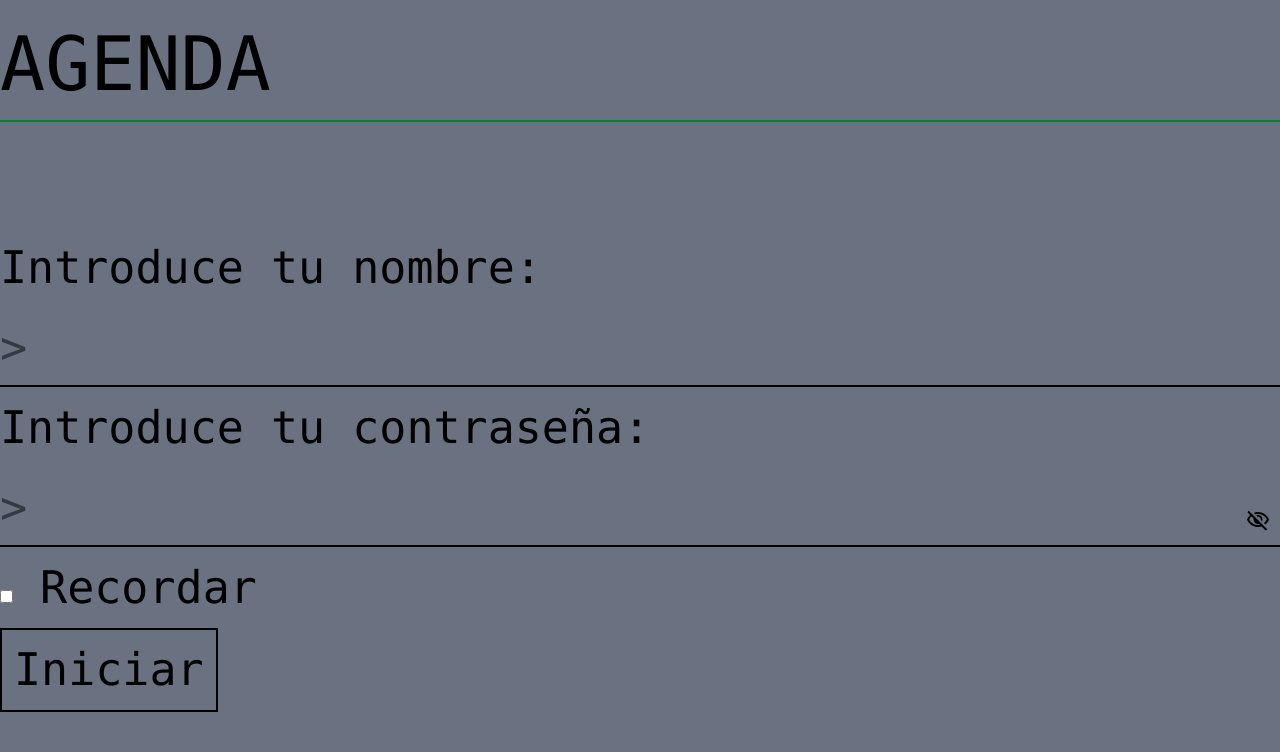
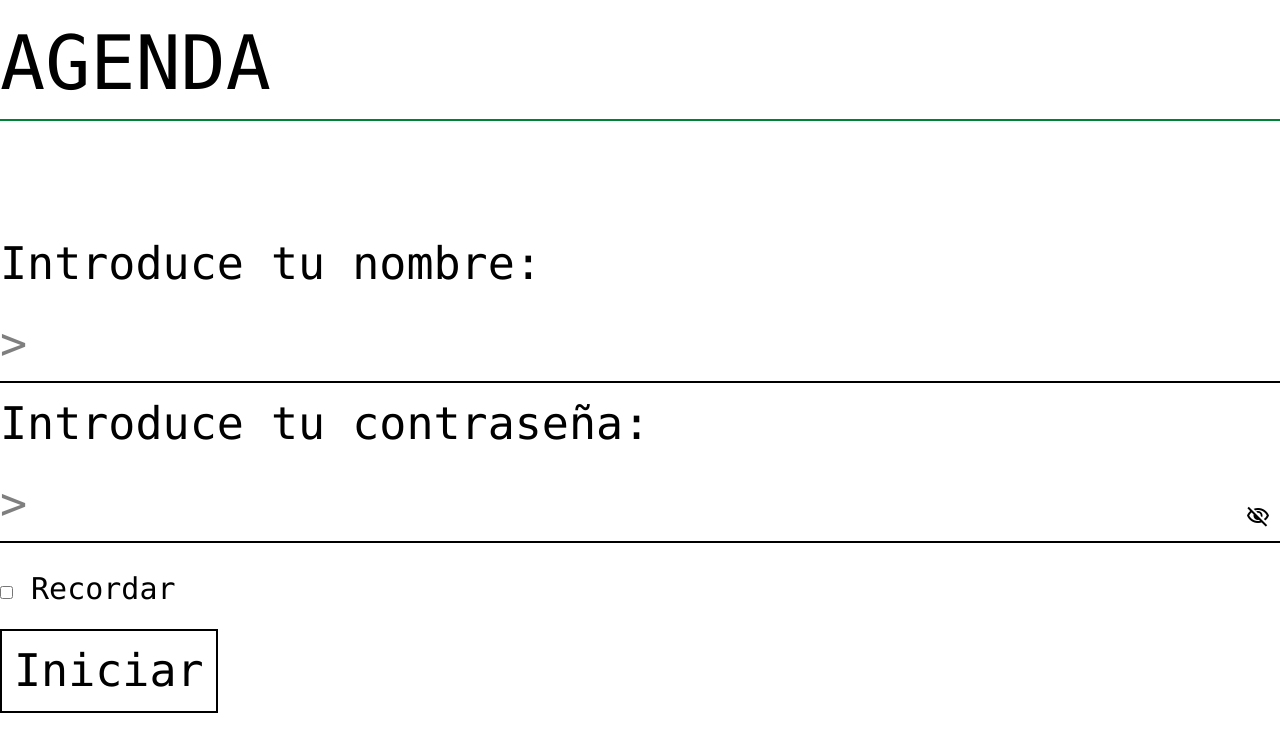
Before and after one commit to maigcorrea/Agenda_PHP_Garcia_Correa_AnaMaite, a PHP site: page /login.php in a window 1280 px wide. Shown: the top 752 px of the page. Run offline with PHP 8.4, Linux system fonts and the light colour scheme.

Commit message:
Arreglo una cosa y me quedo implementando lo de las fechas

```diff
--- a/Vista/buscador_amigos.php
+++ b/Vista/buscador_amigos.php
@@ -17,7 +17,7 @@
                 echo "<table><tr><th>Nombre</th><th>Apellidos</th><th>Nacimineto</th></tr>";
 
                 foreach ($resultadosBusqueda as $key => $value) {
-                    echo "<tr><td>$value[0]</td><td>$value[1]</td><td>$value[2]</td><td><a href='../Controlador/index_usuarios.php?action=Insertar amigos&id=".urldecode($key)."'>Modificar</a></td></tr>";
+                    echo "<tr><td>$value[0]</td><td>$value[1]</td><td>$value[2]</td><td><a href='../Controlador/index_usuarios.php?action=Insertar amigos&idAmigo=".urldecode($key)."'>Modificar</a></td></tr>";
                 }
 
                 echo "</table>";
--- a/Vista/insertar_amigos.php
+++ b/Vista/insertar_amigos.php
@@ -13,9 +13,9 @@
         <input type="text" name="nombre" value="<?php if(isset($datos[0])) echo $datos[0];?>" ><br>
         <label for="ape">Apellidos</label><br>
         <input type="text" name="ape" value="<?php if(isset($datos[1])) echo $datos[1];?>" ><br>
-        <!-- Al enviar el formulario hay que comprobar que la fecha no sea futura -->
+        <!-- Al enviar el formulario hay que comprobar que la fecha no sea futura ni que el amigo haya nacido hace dos días, para ello he establecido un mínimo de 10 años para que se pueda insertar al amigo -->
         <label for="nac">Fecha Nacimiento</label><br>
-        <input type="date" name="nac" value="<?php if(isset($datos[2])) echo $datos[2];?>" ><br>
+        <input type="date" name="nac" value="<?php if(isset($datos[2])) echo $datos[2];?>" max="<?php echo (date("Y")-10)."-12-31";?>"><br>
         <!-- Añadir un campo más en caso de que el usuario sea administrador -->
         <?php
             if(isset($usuarios)) {
@@ -35,6 +35,7 @@
             }
         ?>
 
+            <!-- AHORA ESTO YA NO HARÍA FALTA AL COMPROBAR LAS FECHAS DIRECTAMENTE EN EL INPUT -->
         <!-- Cambiar botón en función de si se le pasa el valor del id del amigo a modificar o no, se usa $_REQUEST porque el id puede venir desde dos vías, como parámetro por la url al cargar la página inicialmente, o por un parámetro que se le pasa a la función para ir a esta vista si la página se recarga porque la fecha es incorrecta (para que no se pierdan los datos)-->
         <input type="submit" value="<?php if(isset($_REQUEST["idAmigo"])){echo "Modificar amigo";}else{echo "Enviar";} ?>" name="action">
     </form>
--- a/Vista/login.php
+++ b/Vista/login.php
@@ -8,7 +8,7 @@
      <!-- <link rel="stylesheet" href="./style.css"> -->
      <link rel="stylesheet" href="https://fonts.googleapis.com/css2?family=Material+Symbols+Outlined:opsz,wght,FILL,GRAD@20..48,100..700,0..1,-50..200&icon_names=visibility,visibility_off" />
 </head>
-<body class="bg-gray-500">
+<body class="bg-white-500">
     <div class="flex justify-center items-center min-h-[90vh] font-mono">
         <div class="container w-full min-h-[90vh] flex justify-center items-center text-[45px] flex-wrap">
             <h1 class="w-full text-[75px] mb-[90px] border-b-2 border-green-700">AGENDA</h1>
@@ -22,7 +22,7 @@
                     <i class="material-symbols-outlined eye absolute right-[10px] bottom-[0px] cursor-pointer w-fit h-fit z-10 pb-4"></i>
                 </div>
 
-                <input type="checkbox" name="rec" value=1 class=""> Recordar<br>
+                <input type="checkbox" name="rec" value=1 class=""><span class="text-[30px]"> Recordar</span><br>
 
                 <input type="submit" class="border-2 cursor-pointer w-fit capitalize hover:bg-green-700 hover:text-white px-3" value="iniciar" name="action">
             </form>
```
